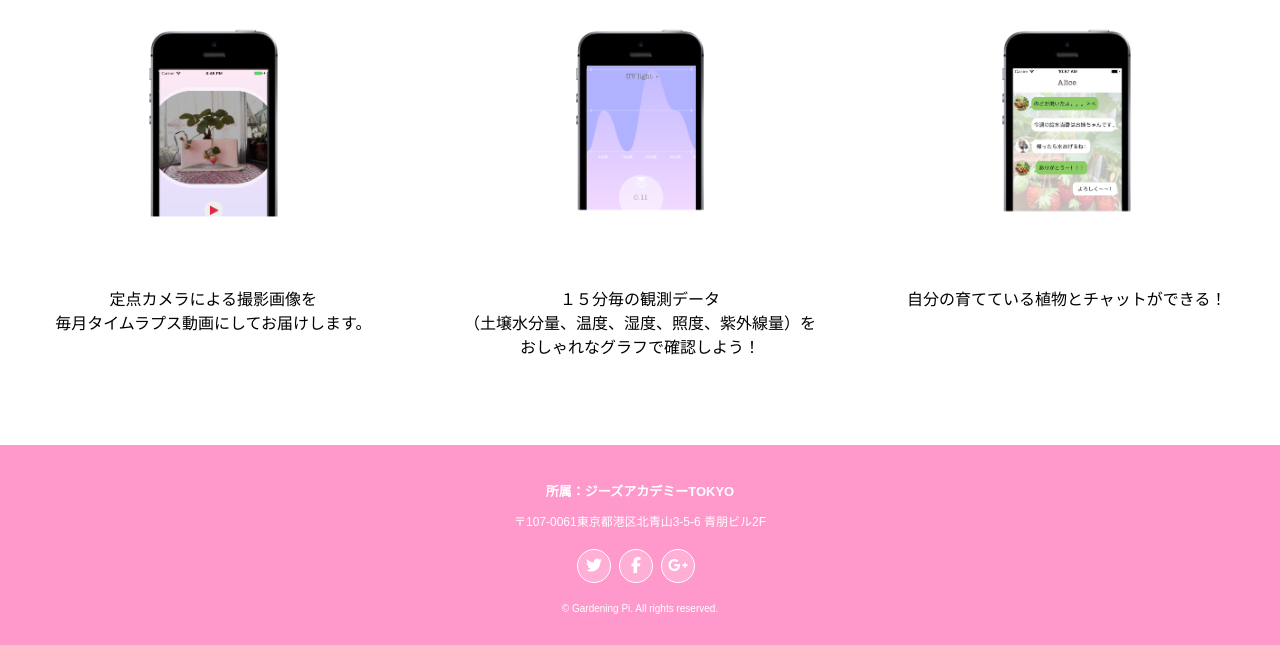
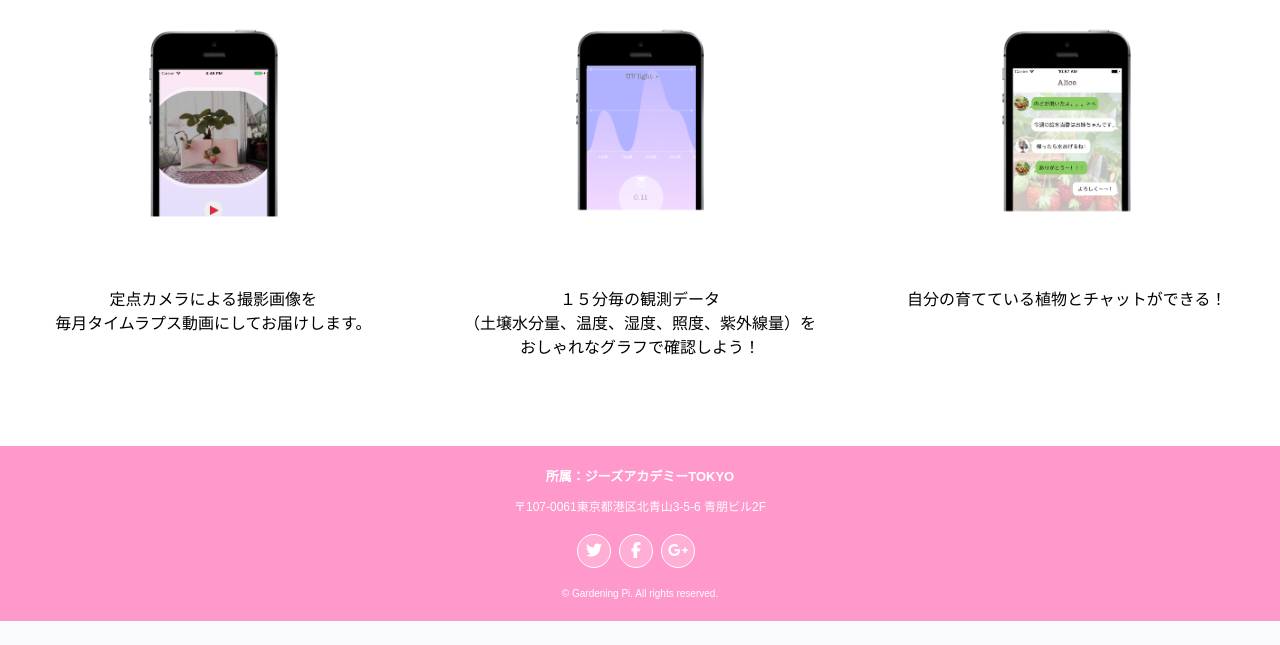
Before and after one commit to yumi050/GardeningPi, a PHP site: page / in a window 1280 px wide. Shown: the part 1805-2450 px from the top of the page. After the commit the page ends 2426 px from the top, so only its background shows below. Run offline with PHP 8.4, Linux system fonts and the light colour scheme; some libraries are stand-ins or nearby versions.

Commit message:
Update styles.css

```diff
--- a/styles.css
+++ b/styles.css
@@ -150,7 +150,6 @@
   height: 20vh;/* 画面の高さ＝100vh */
   background-color: #FF99CC;
   margin-top: 10px;
-  padding-top: 25px;
   padding-bottom: 15px;
   color: white;
 }
@@ -161,6 +160,7 @@
 
 .footA h2{
   font-size: 13px;
+  padding-top: 20px;
 }
 
 .footA p{
```
